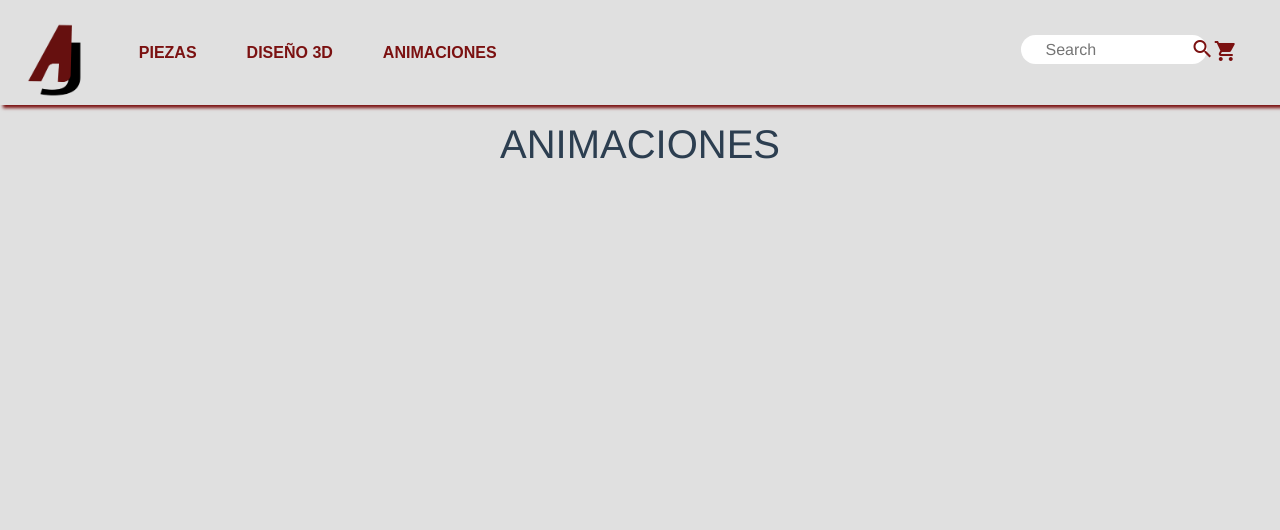
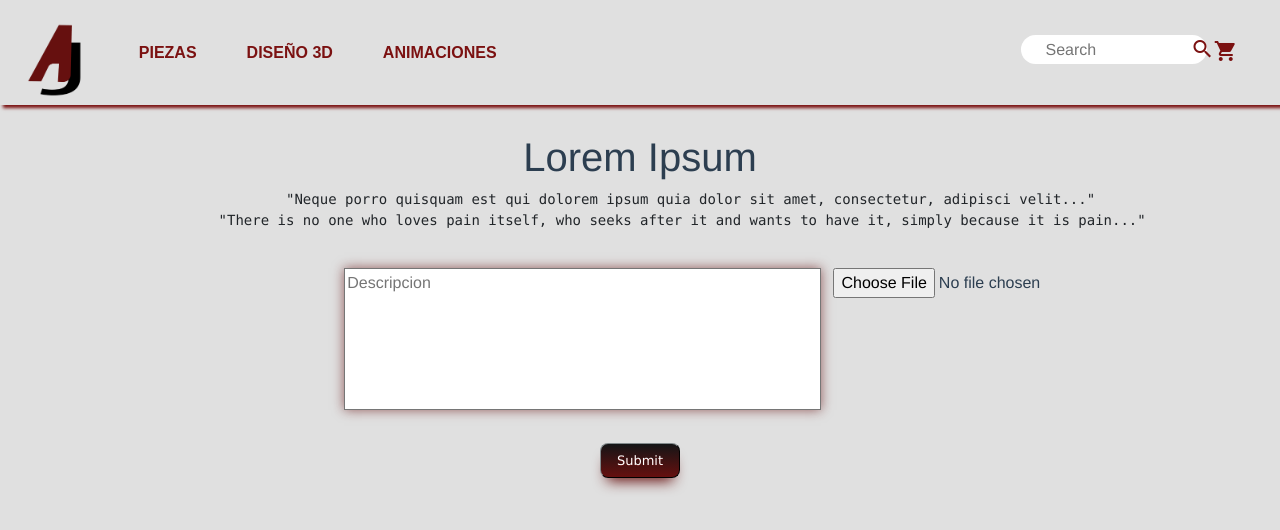
Before and after one commit to JSantosSP/AJSolutions, a Vue app in the folder ajsolutions/: page /animaciones in a window 1280 px wide. Shown: the top 530 px of the page. Built offline with nearby package versions, Linux system fonts and the light colour scheme.

Commit message:
base animacion

```diff
--- a/ajsolutions/src/views/AnimacionesView.vue
+++ b/ajsolutions/src/views/AnimacionesView.vue
@@ -1,6 +1,33 @@
 <template>
   <div class="main">
-    <h1>ANIMACIONES</h1>
+    <div class="cont">
+      <div id="anima">
+        <h1>Lorem Ipsum</h1>
+      </div>
+      <div id="texto">
+        <pre>
+            "Neque porro quisquam est qui dolorem ipsum quia dolor sit amet, consectetur, adipisci velit..."
+          "There is no one who loves pain itself, who seeks after it and wants to have it, simply because it is pain..."
+        </pre>
+      </div>
+      <div id="correo">
+        <form action="futuro_php.php" method="post" enctype="multipart/form-data">
+          <div class="ventana">
+            <div class = "contenedor">
+              <div id="desc">
+                <textarea name="Desc" placeholder="Descripcion"/>
+              </div>
+              <div class="arch">
+                <input type="file" name="archivo" accept=".pdf" required/>
+              </div>
+            </div>
+            <div id="btn_env">
+              <input type="submit"/>
+            </div>
+          </div>
+        </form>
+      </div>
+    </div>
   </div>
 </template>
 
@@ -12,5 +39,68 @@ export default {
 
 
 <style scoped>
+.main{
+  padding: 1%;
+}
+.cont{
+}
+#anima{
+}
+#texto{
+  margin: 0 5% 0 5%;
+}
+#correo{
+}
+.ventana{
+}
+.contenedor{
+  display: flex;
+  justify-content: center;
+}
+#desc{
+  margin-left: 15%;
+  width: 40%;
+  height: 150px;
+}
+#desc textarea{
+  height: 95%;
+  width: 95%;
+  outline: none;
+  resize: none;
+  box-shadow: 0px 0px 11px rgba(102,16,15,.64);
+}
+#desc textarea:hover{
+  box-shadow: 0px 0px 21px rgba(102,16,15,.64);
+}
 
+.arch input[type = file]{
+  top: 0;
+  left: 0;
+  text-align: right;
+  background: none repeat scroll 0 0 transparent;
+}
+
+#btn_env{
+  padding: 2%;
+}
+#btn_env  input {
+  font-size:13px;
+  font-family:Verdana;
+  width:80px;
+  height:35px;
+  border-width:1px;
+  color:#fff;
+  border-color:rgba(52, 55, 56, 1);
+  border-top-left-radius:8px;
+  border-top-right-radius:8px;
+  border-bottom-left-radius:8px;
+  border-bottom-right-radius:8px;
+  box-shadow: 0px 10px 14px -7px rgba(102, 16, 15, 1);
+  text-shadow: 0px 1px 0px rgba(102, 16, 15, 1);
+  background:linear-gradient(rgba(20, 21, 22, 1), rgba(102, 16, 15, 1));
+  }
+
+#btn_env input:hover {
+  background: linear-gradient(rgba(102, 16, 15, 1), rgba(20, 21, 22, 1));
+}
 </style>
--- a/ajsolutions/src/views/HomeView.vue
+++ b/ajsolutions/src/views/HomeView.vue
@@ -1,6 +1,7 @@
 <template>
   <div id="general">
     <div class="container">
+      <router-link to = "/piezas">
         <div class="foto">
           <img alt="piezas" src="../assets/Piezas.png">
         </div>
@@ -10,8 +11,10 @@
         <div class="texto">
             <p>Accede a una amplia gama de piezas diseñadas para la impresión 3D.</p>
         </div>
+      </router-link>
     </div>
     <div class="container">
+      <router-link to = "/3d">
         <div class="foto">
           <img alt="3D" src="../assets/Diseno_3D.png">
         </div>
@@ -21,8 +24,10 @@
         <div class="texto">
             <p>Envíanos una pieza y consigue el croquis de esta con el archivo para imprimirlo en tu maquina 3D.</p>
         </div>
+      </router-link>
     </div>
       <div class="container">
+        <router-link to = "/animaciones">
           <div class="foto">
             <img alt="3D" src="../assets/Animaciones.png">
           </div>
@@ -32,6 +37,7 @@
           <div class="texto">
             <p>Envíanos una idea de un mecanismo y consigue tu animación personalizada.</p>
           </div>
+        </router-link>
       </div>
     </div>
 </template>
@@ -44,6 +50,9 @@ export default {
 
 
 <style scoped>
+a{
+  text-decoration: none;
+}
 #general{
   width: 100%;
   height: 60%;
@@ -62,7 +71,6 @@ export default {
 }
 #general .container{
   width: 30%;
-  height: 80px%;
   box-shadow: 0 2px 2px rgba(0, 0, 0, 0.2);
   overflow: hidden;
   margin: 1%;
```
Lines whose indentation alone changed are shown as unchanged.
